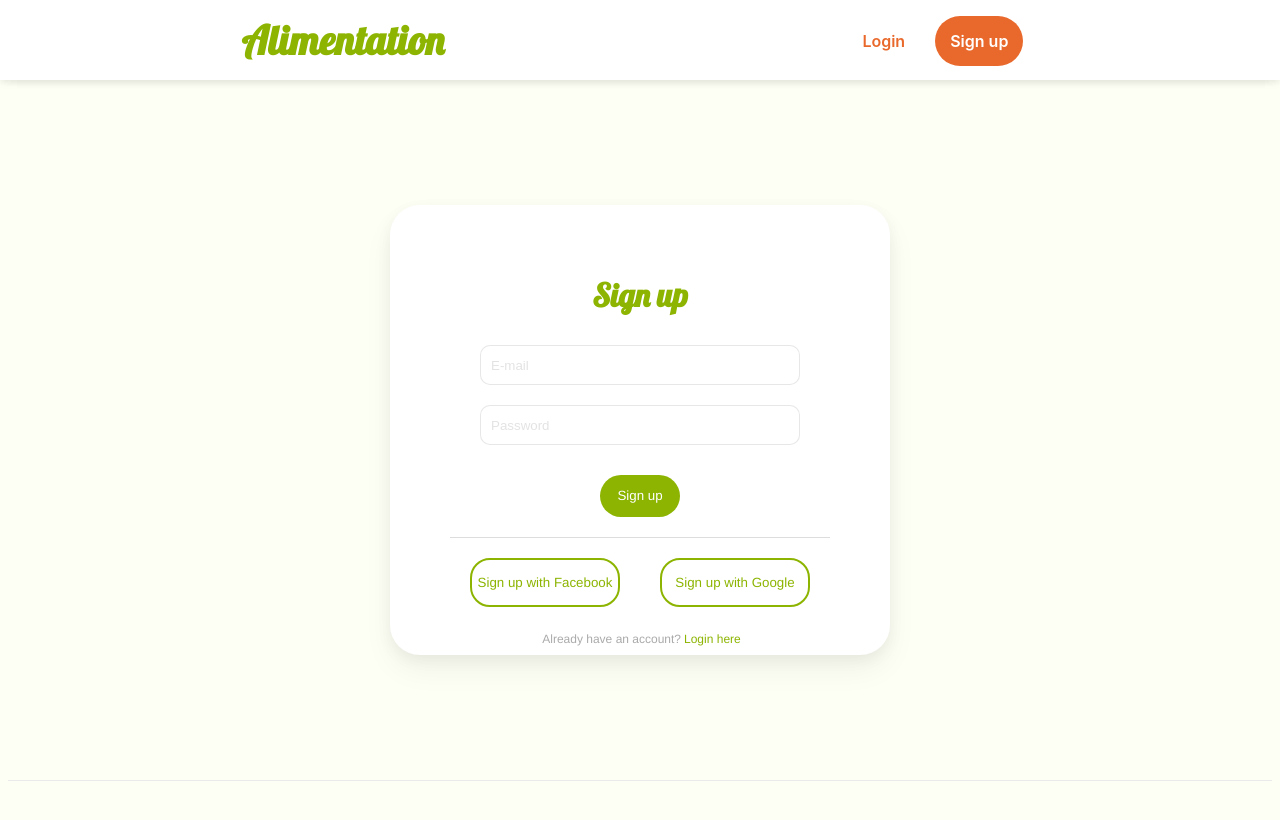
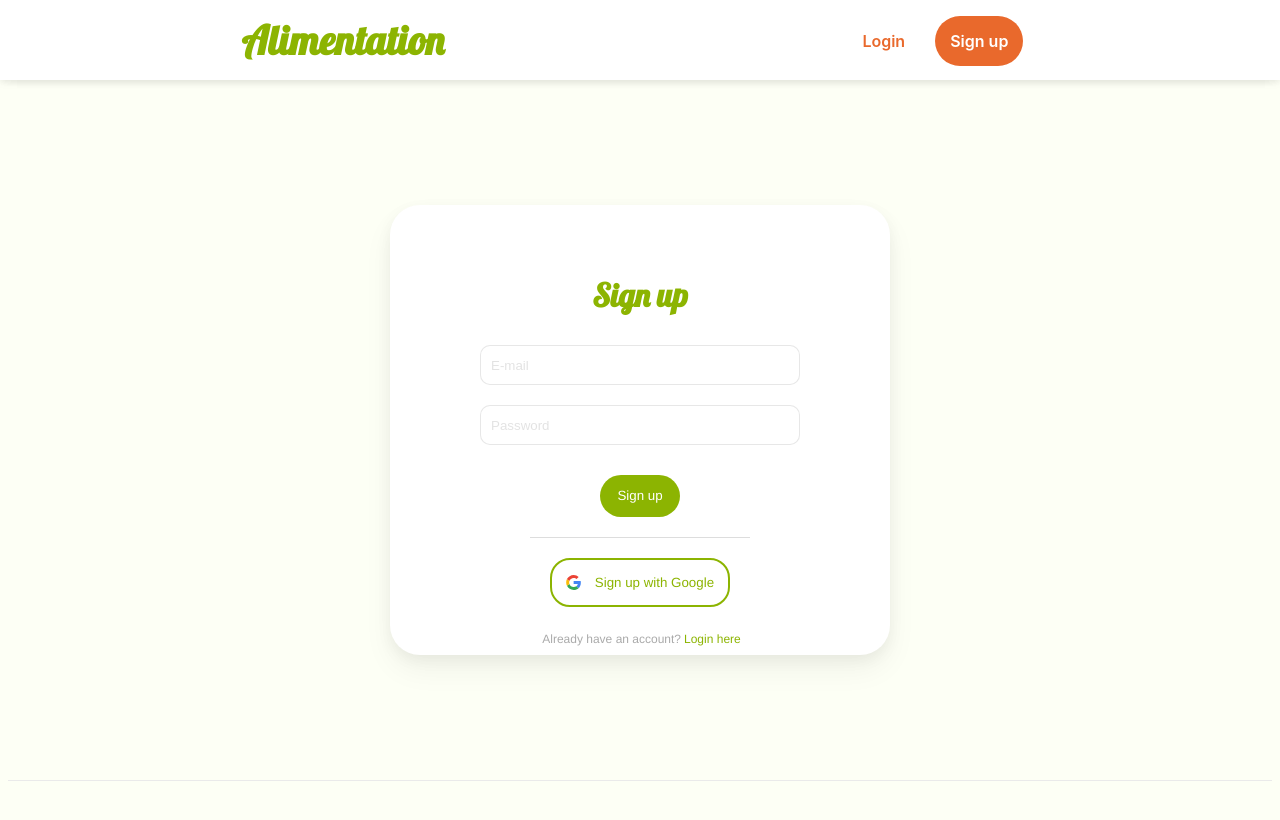
Before and after one commit to garlicgarrison/alimentation, a Next.js app: page /signup in a window 1280 px wide. Shown: the top 820 px of the page. Built offline with nearby package versions, Linux system fonts and the light colour scheme; no server answers.

Commit message:
added react context for state management

```diff
--- a/components/navbars/Navbar.tsx
+++ b/components/navbars/Navbar.tsx
@@ -1,9 +1,14 @@
-import React from 'react';
+import React, { useContext } from 'react';
 //@ts-ignore
 import styles from '../../styles/components/navbars/Navbar.module.scss'
 import Link  from 'next/link';
+import { Context } from '../state/ContextProvider';
+
+
 
 export default function Navbar() {
+    const {authState, setauthState} = useContext(Context)
+
     return (
         <header>
             <nav className={styles.nav}>
@@ -23,6 +28,8 @@
                     {/*right elements */}
                     {/* not logged in */}
 
+                    {
+                        !authState.loggedIn &&
                         <div className={styles.right_elements}>
                             <ul>
                                 <li>
@@ -39,6 +46,29 @@
                                 </li>
                             </ul>
                         </div>
+                    }
+
+                    {
+                        authState.loggedIn &&
+                        <div className={styles.right_elements_logged_in}>
+                            <ul>
+                                <li>
+                                    <Link href={{pathname: '/profile'}}>
+                                        <a>
+                                            <img src = {authState.user.photoURL} className = {styles.avatar}/>
+                                        </a>
+                                    </Link>
+                                </li>
+                                <li>
+                                    <Link href={{pathname: '/profile'}}>
+                                        <a>
+                                          {authState.user.displayName}
+                                        </a>
+                                    </Link>
+                                </li>
+                            </ul>
+                        </div>
+                    }
 
 
 
--- /dev/null
+++ b/components/state/ContextProvider.tsx
@@ -0,0 +1,33 @@
+import React, {createContext, useContext, useMemo, useState, useEffect} from 'react';
+import firebase from "firebase/app";
+import "firebase/auth";
+import "firebase/database";
+
+export const Context = createContext(null);
+
+export default function ContextProvider({children})
+{
+    const [authState, setAuthState] = useState({user: null, loggedIn: false})
+
+    const providerValue = useMemo(() => ({authState, setAuthState}), [authState, setAuthState])
+
+    useEffect(() => {
+
+        return firebase.auth().onIdTokenChanged(async user => {
+
+          if (user) {
+              setAuthState({ loggedIn: true, user: user});
+            } else {
+            setAuthState({ loggedIn: false, user: null});
+          }
+        })
+      }, []);
+
+
+
+    return (
+        <Context.Provider value = {{authState, setAuthState}}>
+            {children}
+        </Context.Provider>
+    )
+}
--- a/pages/_app.tsx
+++ b/pages/_app.tsx
@@ -1,5 +1,6 @@
 import '../styles/globals.css'
 import Head from 'next/head'
+import ContextProvider from '../components/state/ContextProvider'
 
 function MyApp({ Component, pageProps }) {
 
@@ -10,7 +11,10 @@
     <Head>
       <title>Alimentation</title>
     </Head>
+
+    <ContextProvider>
       {getLayout(<Component {...pageProps} />)}
+    </ContextProvider>
     </>
   )
 }
--- a/pages/signup.tsx
+++ b/pages/signup.tsx
@@ -50,13 +50,8 @@
         }
     }
 
-    const handleFacebookSignup = async (e : React.MouseEvent<HTMLElement>) => {
-        e.preventDefault();
-        let res = await facebookAuth();
-        console.log(res)
-    }
 
-    const handleGoogleSignup = async (e) => {
+    const handleGoogleSignup = async (e: React.MouseEvent<HTMLElement>) => {
         e.preventDefault();
         let res = await googleAuth();
         console.log(res)
@@ -88,8 +83,14 @@
           </div>
 
           <div className={styles.other_options}>
-            <button className={styles.signin_options} onClick = {handleFacebookSignup}>Sign up with Facebook</button>
-            <button className={styles.signin_options} onClick = {handleGoogleSignup}>Sign up with Google</button>
+            <button className={styles.signin_options} onClick = {handleGoogleSignup}>
+                <svg xmlns="http://www.w3.org/2000/svg" width="15" height="15" viewBox="0 0 256 262" preserveAspectRatio="xMidYMid"><path d="M255.878 133.451c0-10.734-.871-18.567-2.756-26.69H130.55v48.448h71.947c-1.45 12.04-9.283 30.172-26.69 42.356l-.244 1.622 38.755 30.023 2.685.268c24.659-22.774 38.875-56.282 38.875-96.027" fill="#4285F4"/>
+                    <path d="M130.55 261.1c35.248 0 64.839-11.605 86.453-31.622l-41.196-31.913c-11.024 7.688-25.82 13.055-45.257 13.055-34.523 0-63.824-22.773-74.269-54.25l-1.531.13-40.298 31.187-.527 1.465C35.393 231.798 79.49 261.1 130.55 261.1" fill="#34A853"/>
+                    <path d="M56.281 156.37c-2.756-8.123-4.351-16.827-4.351-25.82 0-8.994 1.595-17.697 4.206-25.82l-.073-1.73L15.26 71.312l-1.335.635C5.077 89.644 0 109.517 0 130.55s5.077 40.905 13.925 58.602l42.356-32.782" fill="#FBBC05"/>
+                    <path d="M130.55 50.479c24.514 0 41.05 10.589 50.479 19.438l36.844-35.974C195.245 12.91 165.798 0 130.55 0 79.49 0 35.393 29.301 13.925 71.947l42.211 32.783c10.59-31.477 39.891-54.251 74.414-54.251" fill="#EB4335"/>
+                </svg>
+                Sign up with Google
+            </button>
           </div>
 
           <div className={styles.login_issue}>
--- a/styles/Login.module.scss
+++ b/styles/Login.module.scss
@@ -185,7 +185,7 @@
 
 .signin_options
 {
-  width: 150px;
+  width: 180px;
   margin: 20px;
   background-color: white;
   font-family: Helvetica;
@@ -196,6 +196,7 @@
   cursor: pointer;
   color: $light-green;
   padding: 15px 0;
+  display: flex;
   &:disabled
   {
     background-color: lightgrey;
@@ -205,4 +206,5 @@
     background-color: $light-green;
     color: white;
   }
+  justify-content: space-evenly;
 }
--- a/styles/components/navbars/Navbar.module.scss
+++ b/styles/components/navbars/Navbar.module.scss
@@ -56,3 +56,26 @@
     background-color: $light-orange;
     border-radius: 30px;
 }
+
+.right_elements_logged_in
+{
+    font-weight: 600;
+    ul {
+        margin: 0px;
+        justify-content: space-around;
+        align-items: center;
+        display: flex;
+        li {
+            padding: 0 10px;
+            transition: 0.5s;
+            max-height: 100%;
+        }
+    }
+}
+
+.avatar
+{
+    height: 50px;
+    border-radius: 50%;
+    object-fit: cover;
+}
```
Lines whose indentation alone changed are shown as unchanged.
